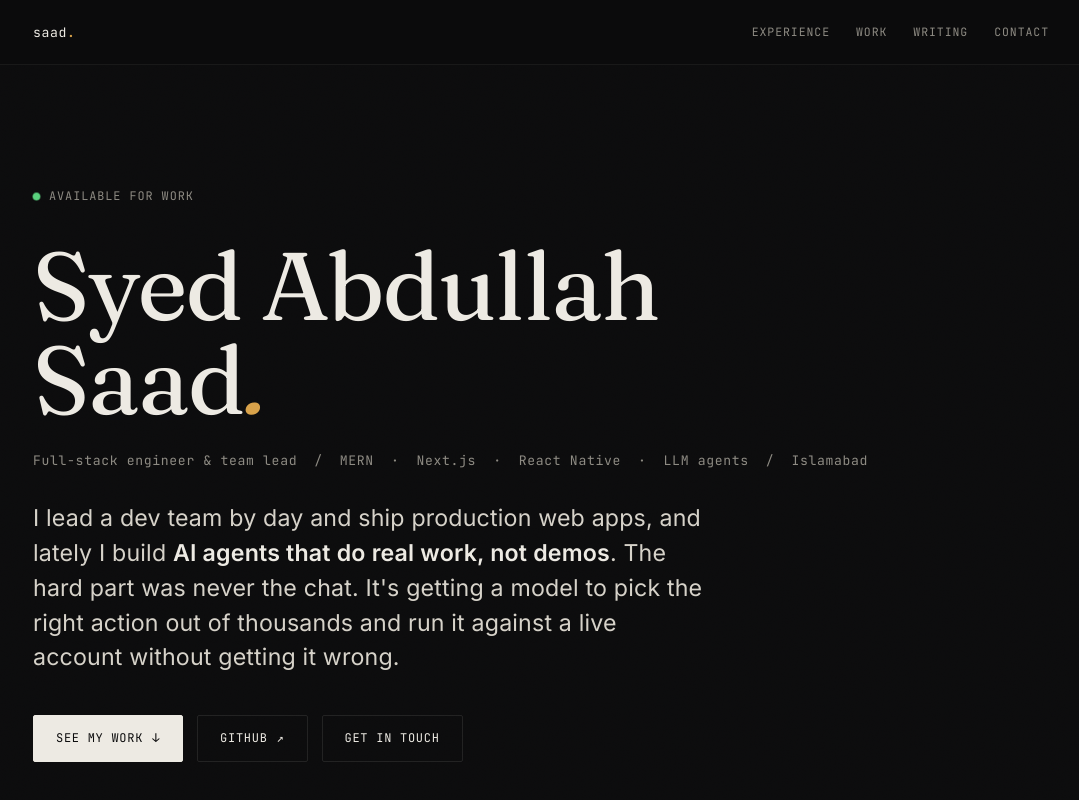
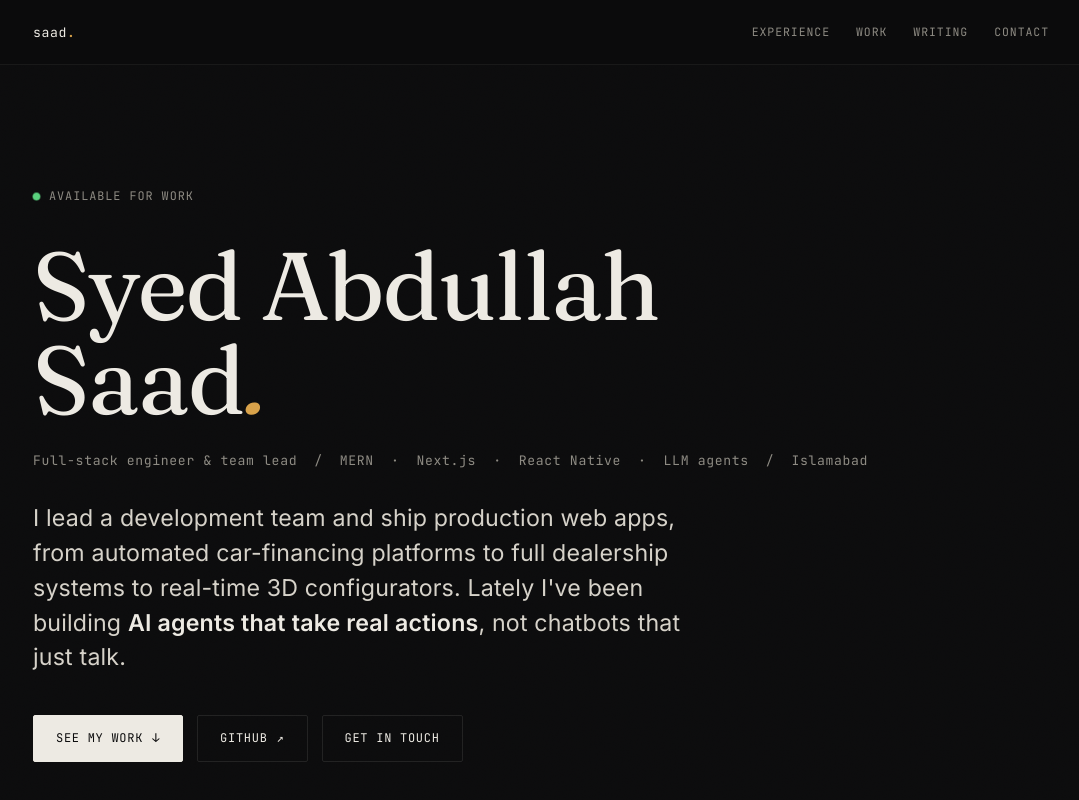
Before and after one commit to AbdullahSaad5/AbdullahSaad5.github.io, a plain HTML site: page index.html in a window 1280 px wide. Shown: the top 800 px of the page, without its empty margins (99-1178 px from the left). Drawn offline with Linux system fonts and the light colour scheme.

Commit message:
copy: lead with full-stack breadth, not one article's thesis

```diff
--- a/index.html
+++ b/index.html
@@ -193,7 +193,7 @@
     <div class="status"><span class="dot"></span> Available for work</div>
     <h1>Syed Abdullah<br />Saad<span class="it">.</span></h1>
     <div class="role">Full-stack engineer &amp; team lead &nbsp;/&nbsp; MERN &nbsp;·&nbsp; Next.js &nbsp;·&nbsp; React Native &nbsp;·&nbsp; LLM agents &nbsp;/&nbsp; Islamabad</div>
-    <p class="lead">I lead a dev team by day and ship production web apps, and lately I build <b>AI agents that do real work, not demos</b>. The hard part was never the chat. It's getting a model to pick the right action out of thousands and run it against a live account without getting it wrong.</p>
+    <p class="lead">I lead a development team and ship production web apps, from automated car-financing platforms to full dealership systems to real-time 3D configurators. Lately I've been building <b>AI agents that take real actions</b>, not chatbots that just talk.</p>
     <div class="cta">
       <a class="btn solid" href="#work">See my work <span class="arr">↓</span></a>
       <a class="btn" href="https://github.com/AbdullahSaad5" target="_blank" rel="noopener">GitHub <span class="arr">↗</span></a>
```
